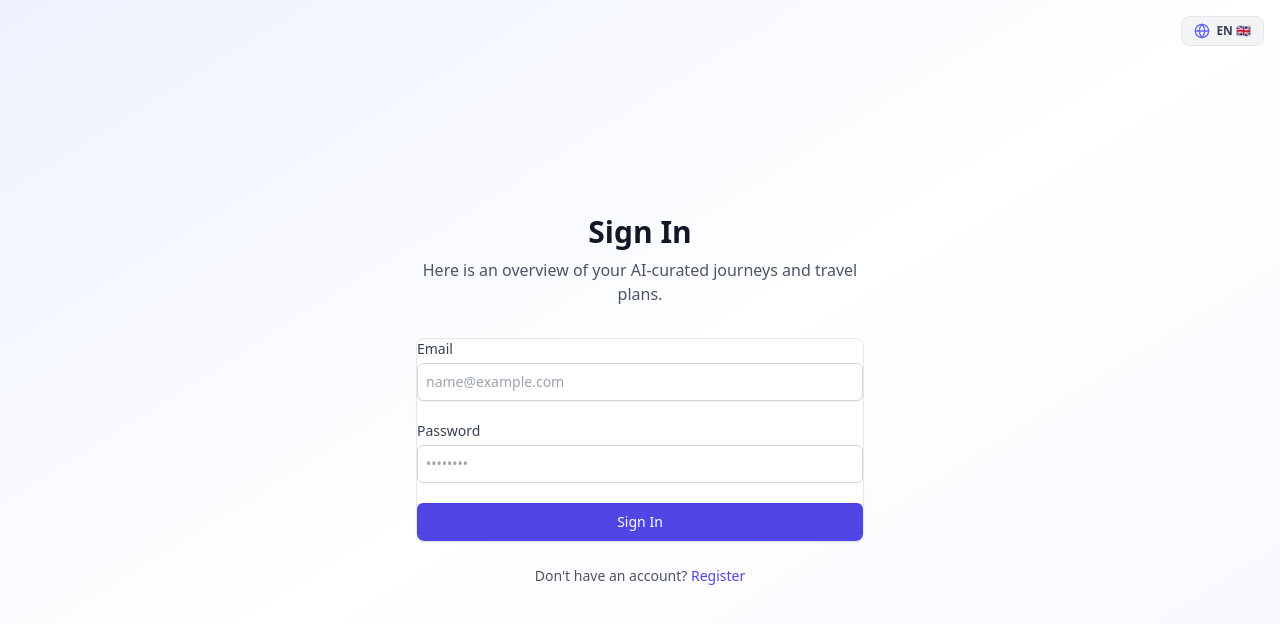
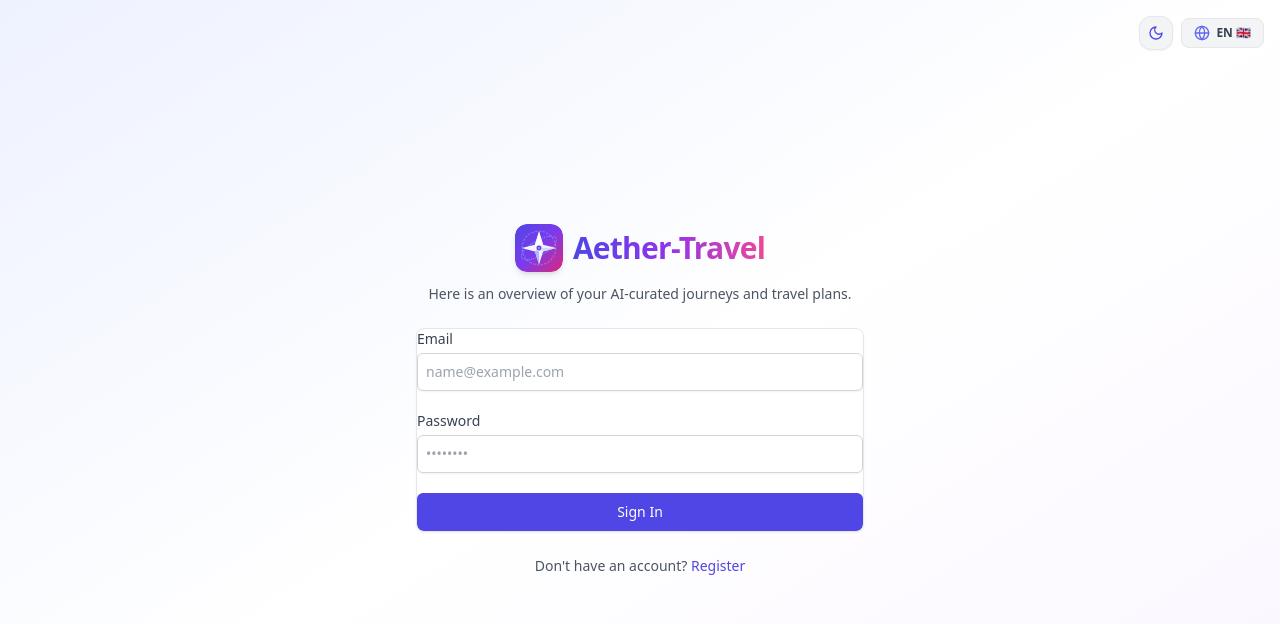
Before and after one commit to NohaCode-lab/Aether-Travel, a React (Vite) app: page /login in a window 1280 px wide. Shown: the top 624 px of the page. Built offline with nearby package versions, Linux system fonts and the light colour scheme; no server answers.

Commit message:
Fix Supabase URL startup error, add high-contrast vector Aether-Travel SVG logo, and integrate reusable Logo component across Navbar and Auth pages

```diff
--- a/src/components/layout/Navbar.tsx
+++ b/src/components/layout/Navbar.tsx
@@ -4,6 +4,7 @@ import { Button } from '../ui/Button';
 import { LanguageSwitcher } from '../shared/LanguageSwitcher';
 import { ThemeToggle } from '../shared/ThemeToggle';
 import { NotificationCenter } from '../shared/NotificationCenter';
+import { Logo } from '../shared/Logo';
 
 export const Navbar = () => {
   const { user, signOut } = useAuth();
@@ -13,12 +14,7 @@ export const Navbar = () => {
     <header className="bg-white/80 dark:bg-gray-900/80 backdrop-blur-md border-b border-gray-200/80 dark:border-gray-800/80 shadow-sm sticky top-0 z-40 transition-colors">
       <div className="max-w-7xl mx-auto px-4 sm:px-6 lg:px-8">
         <div className="flex justify-between items-center h-16">
-          <div className="flex items-center gap-3">
-            <img src="/favicon.svg" alt="Aether-Travel Logo" className="w-8 h-8 rounded-xl shadow-md" />
-            <span className="text-xl font-extrabold bg-gradient-to-r from-indigo-600 via-purple-600 to-pink-500 dark:from-indigo-400 dark:via-purple-400 dark:to-pink-400 bg-clip-text text-transparent tracking-tight">
-              Aether-Travel
-            </span>
-          </div>
+          <Logo size="md" />
           <div className="flex items-center gap-3">
             <NotificationCenter />
             <ThemeToggle />
--- /dev/null
+++ b/src/components/shared/Logo.tsx
@@ -0,0 +1,40 @@
+import React from 'react';
+
+interface LogoProps {
+  size?: 'sm' | 'md' | 'lg';
+  showText?: boolean;
+}
+
+export const Logo: React.FC<LogoProps> = ({ size = 'md', showText = true }) => {
+  const sizeClasses = {
+    sm: 'w-6 h-6',
+    md: 'w-8 h-8',
+    lg: 'w-12 h-12',
+  };
+
+  const textClasses = {
+    sm: 'text-base font-bold',
+    md: 'text-xl font-extrabold',
+    lg: 'text-3xl font-black',
+  };
+
+  return (
+    <div className="flex items-center gap-2.5 group cursor-pointer select-none">
+      <div className="relative">
+        <img
+          src="/favicon.svg"
+          alt="Aether-Travel Logo"
+          className={`${sizeClasses[size]} rounded-xl shadow-md transition-transform duration-300 group-hover:scale-105`}
+        />
+        <div className="absolute inset-0 rounded-xl bg-indigo-500/20 opacity-0 group-hover:opacity-100 transition-opacity blur-xs" />
+      </div>
+      {showText && (
+        <span
+          className={`${textClasses[size]} bg-gradient-to-r from-indigo-600 via-purple-600 to-pink-500 dark:from-indigo-400 dark:via-purple-400 dark:to-pink-400 bg-clip-text text-transparent tracking-tight font-sans`}
+        >
+          Aether-Travel
+        </span>
+      )}
+    </div>
+  );
+};
--- a/src/features/auth/LoginPage.tsx
+++ b/src/features/auth/LoginPage.tsx
@@ -6,6 +6,8 @@ import { Input } from '../../components/ui/Input';
 import { Button } from '../../components/ui/Button';
 import { authService } from './authService';
 import { LanguageSwitcher } from '../../components/shared/LanguageSwitcher';
+import { ThemeToggle } from '../../components/shared/ThemeToggle';
+import { Logo } from '../../components/shared/Logo';
 
 export default function LoginPage() {
   const { t } = useTranslation();
@@ -33,16 +35,15 @@ export default function LoginPage() {
 
   return (
     <div className="min-h-screen flex flex-col items-center justify-center p-4 bg-gradient-to-br from-indigo-50 via-white to-purple-50 dark:from-gray-900 dark:via-gray-900 dark:to-gray-800 relative">
-      <div className="absolute top-4 right-4">
+      <div className="absolute top-4 right-4 flex items-center gap-2">
+        <ThemeToggle />
         <LanguageSwitcher />
       </div>
 
-      <div className="w-full max-w-md animate-fade-in">
-        <div className="text-center mb-8">
-          <h1 className="text-3xl font-bold text-gray-900 dark:text-white mb-2">
-            {t('nav.login')}
-          </h1>
-          <p className="text-gray-600 dark:text-gray-400">
+      <div className="w-full max-w-md animate-fade-in space-y-6">
+        <div className="flex flex-col items-center justify-center text-center">
+          <Logo size="lg" />
+          <p className="text-gray-600 dark:text-gray-400 text-sm mt-3">
             {t('dashboard.subtitle')}
           </p>
         </div>
@@ -78,7 +79,7 @@ export default function LoginPage() {
           </form>
         </Card>
 
-        <p className="text-center mt-6 text-gray-600 dark:text-gray-400 text-sm">
+        <p className="text-center text-gray-600 dark:text-gray-400 text-sm">
           Don't have an account?{' '}
           <Link
             to="/register"
--- a/src/services/supabase.ts
+++ b/src/services/supabase.ts
@@ -1,6 +1,13 @@
 import { createClient } from "@supabase/supabase-js";
 
-const supabaseUrl = import.meta.env.VITE_SUPABASE_URL || "";
-const supabaseKey = import.meta.env.VITE_SUPABASE_ANON_KEY || "";
+const supabaseUrl =
+  import.meta.env.VITE_SUPABASE_URL && import.meta.env.VITE_SUPABASE_URL.trim() !== ""
+    ? import.meta.env.VITE_SUPABASE_URL
+    : "https://aether-travel.supabase.co";
+
+const supabaseKey =
+  import.meta.env.VITE_SUPABASE_ANON_KEY && import.meta.env.VITE_SUPABASE_ANON_KEY.trim() !== ""
+    ? import.meta.env.VITE_SUPABASE_ANON_KEY
+    : "eyJhbGciOiJIUzI1NiIsInR5cCI6IkpXVCJ9.eyJpc3MiOiJzdXBhYmFzZSIsInJlZiI6ImFldGhlciIsInJvbGUiOiJhbm9uIn0.mock-key-for-dev";
 
 export const supabase = createClient(supabaseUrl, supabaseKey);
```
Also changed, not shown: public/favicon.svg.
